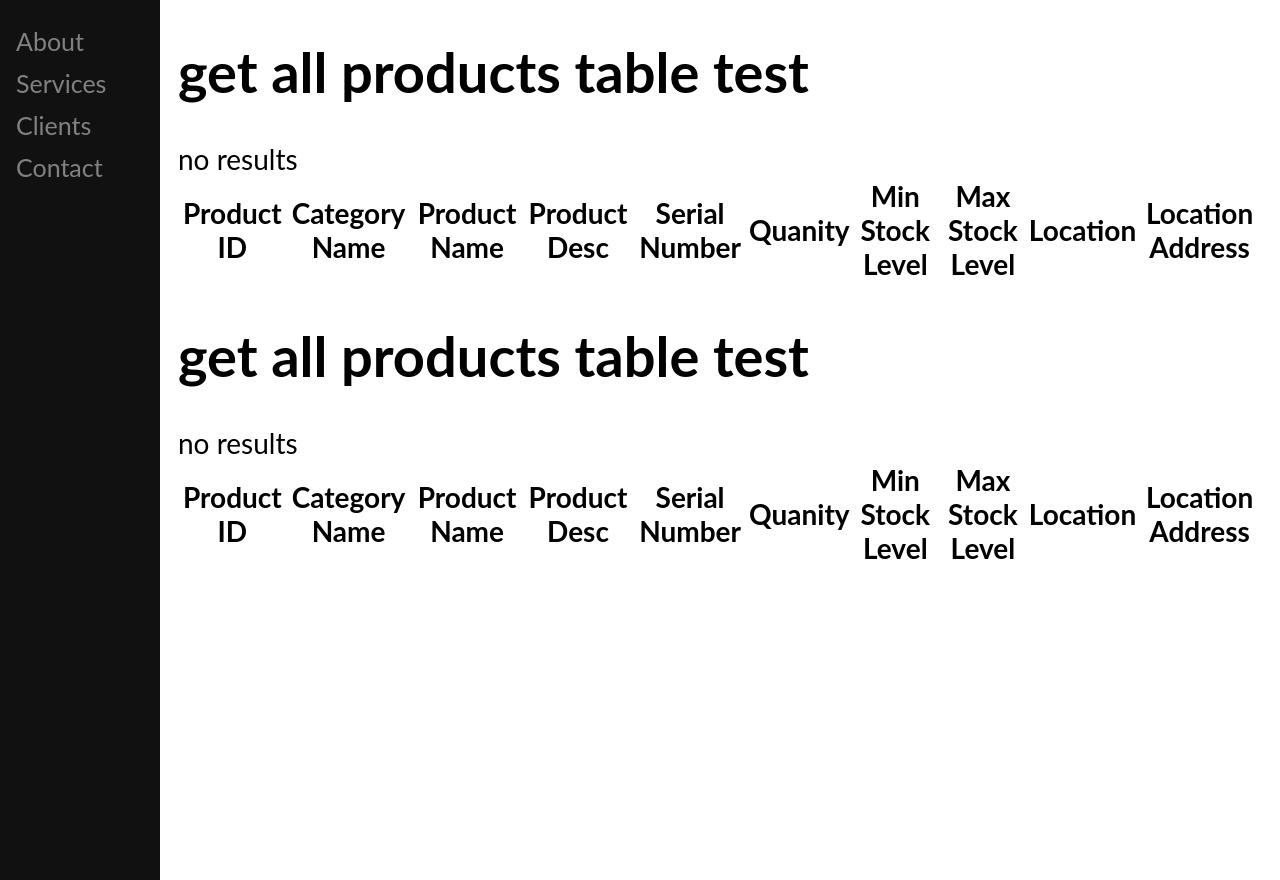
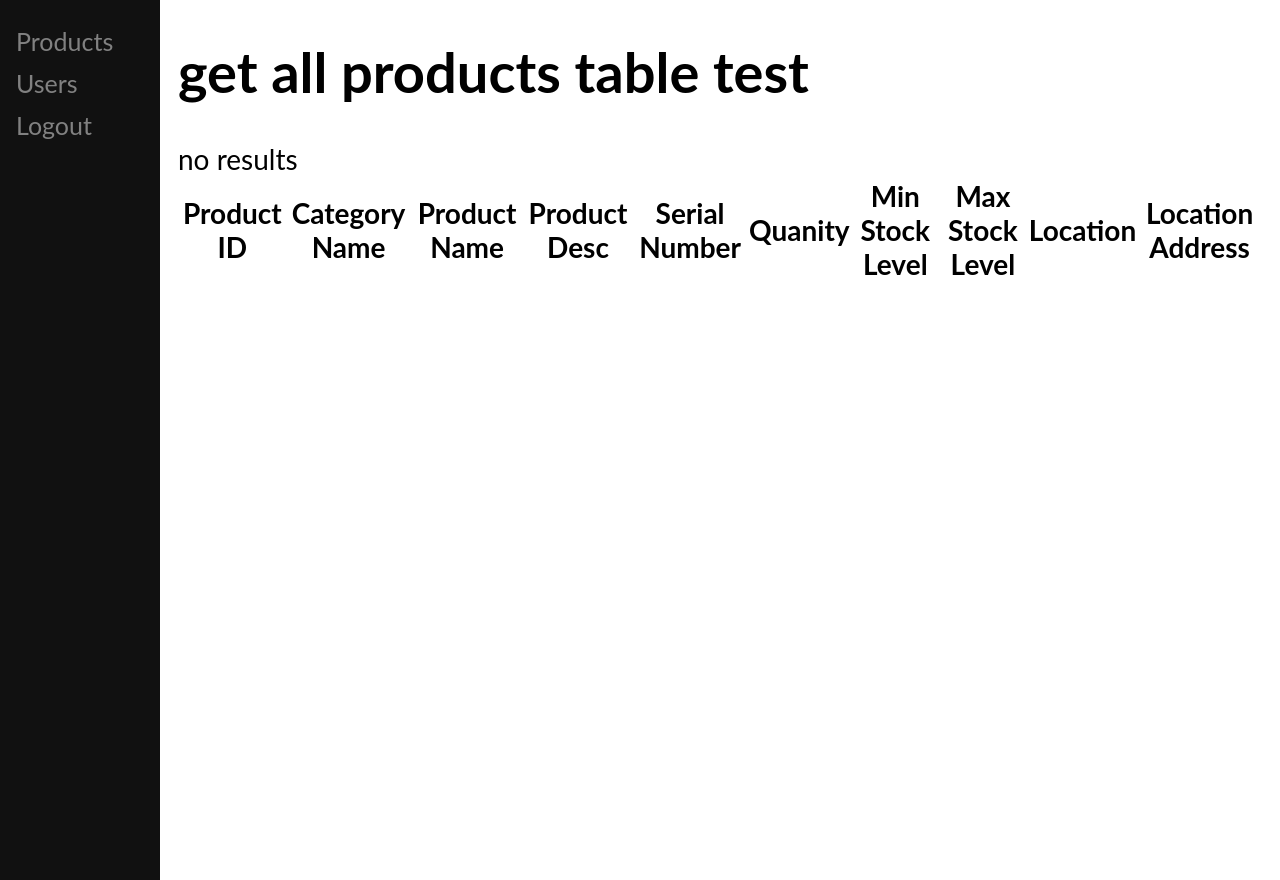
Before and after one commit to harryseansmith99/final-year-project, a PHP site: page /products.php in a window 1280 px wide. Run offline with PHP 8.4, Linux system fonts and the light colour scheme; lists and menus that the app fills with data are empty.

Commit message:
finally got sidebar working

```diff
--- a/assets/style.css
+++ b/assets/style.css
@@ -1,12 +1,16 @@
 /* borrowed from https://www.w3schools.com/howto/tryit.asp?filename=tryhow_css_sidenav_fixed */
 
+
+body {
+font-family: "Lato", sans-serif;
+}
 
 .sidenav {
 height: 100%;
 width: 160px;
 position: fixed;
 z-index: 1;
-    top: 0;assets/css/styles.css
+top: 0;
 left: 0;
 background-color: #111;
 overflow-x: hidden;
@@ -35,3 +39,47 @@
 .sidenav {padding-top: 15px;}
 .sidenav a {font-size: 18px;}
 }
+
+
+
+body {
+font-family: "Lato", sans-serif;
+}
+
+/*
+<style>
+.sidenav {
+height: 100%;
+width: 160px;
+position: fixed;
+z-index: 1;
+top: 0;
+left: 0;
+background-color: #111;
+overflow-x: hidden;
+padding-top: 20px;
+}
+
+.sidenav a {
+padding: 6px 8px 6px 16px;
+text-decoration: none;
+font-size: 25px;
+color: #818181;
+display: block;
+}
+
+.sidenav a:hover {
+color: #f1f1f1;
+}
+
+.main {
+margin-left: 160px;
+font-size: 28px;
+padding: 0px 10px;
+}
+
+@media screen and (max-height: 450px) {
+.sidenav {padding-top: 15px;}
+.sidenav a {font-size: 18px;}
+}
+</style>
--- a/includes/sidebar.php
+++ b/includes/sidebar.php
@@ -1,113 +1,11 @@
-
-
-
-<!DOCTYPE html>
-<html>
-<head>
-<meta charset="UTF-8">
-    <meta name="viewport" content="width=device-width, initial-scale=1.0">
-    <title>sidebar</title>
-    <link rel="stylesheet" href="assets/style.css">
-<style>
-body {
-  font-family: "Lato", sans-serif;
-}
-
-.sidenav {
-  height: 100%;
-  width: 160px;
-  position: fixed;
-  z-index: 1;
-  top: 0;
-  left: 0;
-  background-color: #111;
-  overflow-x: hidden;
-  padding-top: 20px;
-}
-
-.sidenav a {
-  padding: 6px 8px 6px 16px;
-  text-decoration: none;
-  font-size: 25px;
-  color: #818181;
-  display: block;
-}
-
-.sidenav a:hover {
-  color: #f1f1f1;
-}
-
-.main {
-  margin-left: 160px; /* Same as the width of the sidenav */
-  font-size: 28px; /* Increased text to enable scrolling */
-  padding: 0px 10px;
-}
-
-@media screen and (max-height: 450px) {
-  .sidenav {padding-top: 15px;}
-  .sidenav a {font-size: 18px;}
-}
-</style>
-</head>
-
-<body>
+<!-- idea taken from
+https://www.w3schools.com/howto/howto_css_fixed_sidebar.asp
+-->
 
 <div class="sidenav">
-  <a href="#about">About</a>
-  <a href="#services">Services</a>
-  <a href="#clients">Clients</a>
-  <a href="#contact">Contact</a>
+  <a href="../products.php">Products</a>
+  <a href="#Users">Users</a>
+  <a href="#Logout">Logout</a>
 </div>
-
-<!-- trying to get main stuff on page next to sidebar -->
-<div class="main">
-<h1>get all products table test</h1>
-
-
-<table>
-    <tr>
-        <th>Product ID</th>
-        <th>Category Name</th>
-        <th>Product Name</th>
-        <th>Product Desc</th>
-        <th>Serial Number</th>
-        <th>Quanity</th>
-        <th>Min Stock Level</th>
-        <th>Max Stock Level</th>
-        <th>Location</th>
-        <th>Location Address</th>
-    </tr>
-
-<?php
-
-// connection settings
-// sidebar is in same folder
-include "connectionSettings.php";
-
-$sql = "CALL proc_getAllProducts()";
-
-$result = mysqli_query($conn, $sql);
-
-// show results from procedure in a table
-if ($result->num_rows > 0) {
-    while ($row = mysqli_fetch_assoc($result)) {
-        echo "<tr><td>" . $row["Product ID"] . "</td><td>"
-        . $row["categoryName"] . "</td><td>" . $row["productName"] . "</td><td>" .
-        $row["productDescription"] . "</td><td>" . $row["productSerialNumber"] .
-        "</td><td>" . $row["quantity"] . "</td><td>" . $row["minimumStockLevel"] .
-        "</td><td>" . $row["maximumStockLevel"] . "</td><td>" . $row["locationName"] .
-        "</td><td>" . $row["locationAddress"] . "</td></tr>";
-    }
-    echo "</table>";
-}
-else {
-    echo "no results";
-}
-
-$conn->close();
-?>
-</table>
-</div>
-
 </body>
 </html>
--- a/products.php
+++ b/products.php
@@ -4,7 +4,7 @@
     <meta charset="UTF-8">
     <meta name="viewport" content="width=device-width, initial-scale=1.0">
     <title>Products</title>
-    <link rel="stylesheet" href="assets/style.css">
+    <link rel="stylesheet" type="text/css" href="assets/style.css?<?php echo time(); ?>">
 </head>
 <body>
 
@@ -15,7 +15,6 @@
     <div class="main">
 
     <h1>get all products table test</h1>
-
 
     <table>
         <tr>
```
Lines whose indentation alone changed are shown as unchanged.
